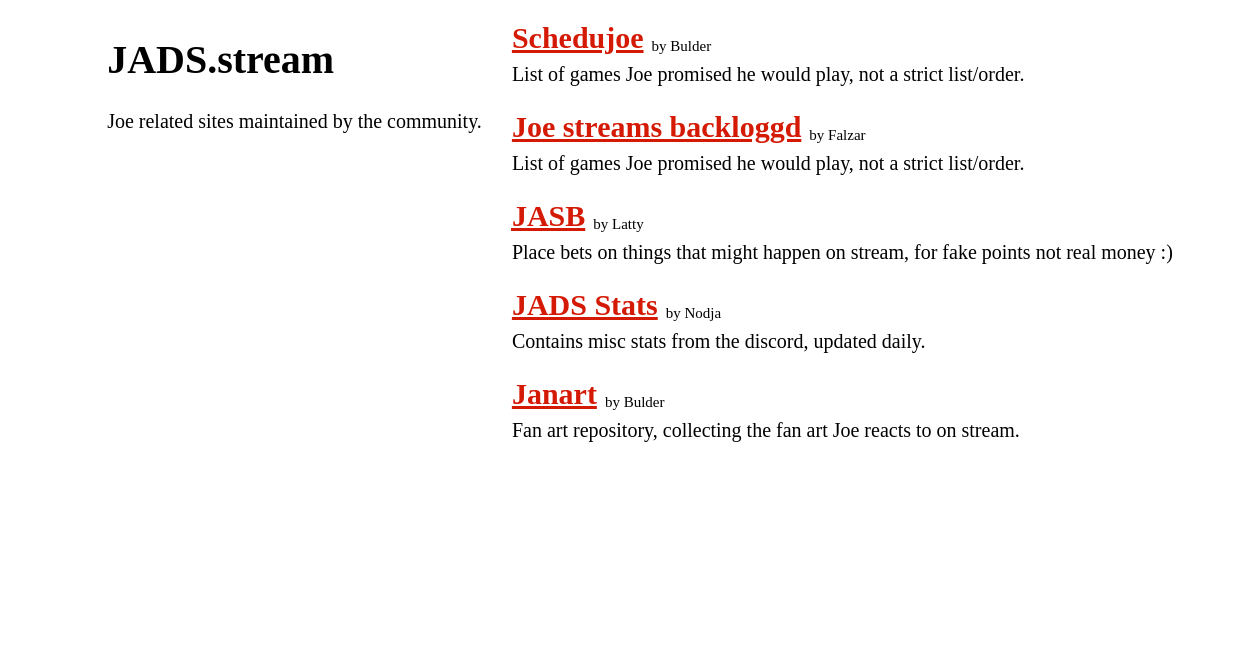
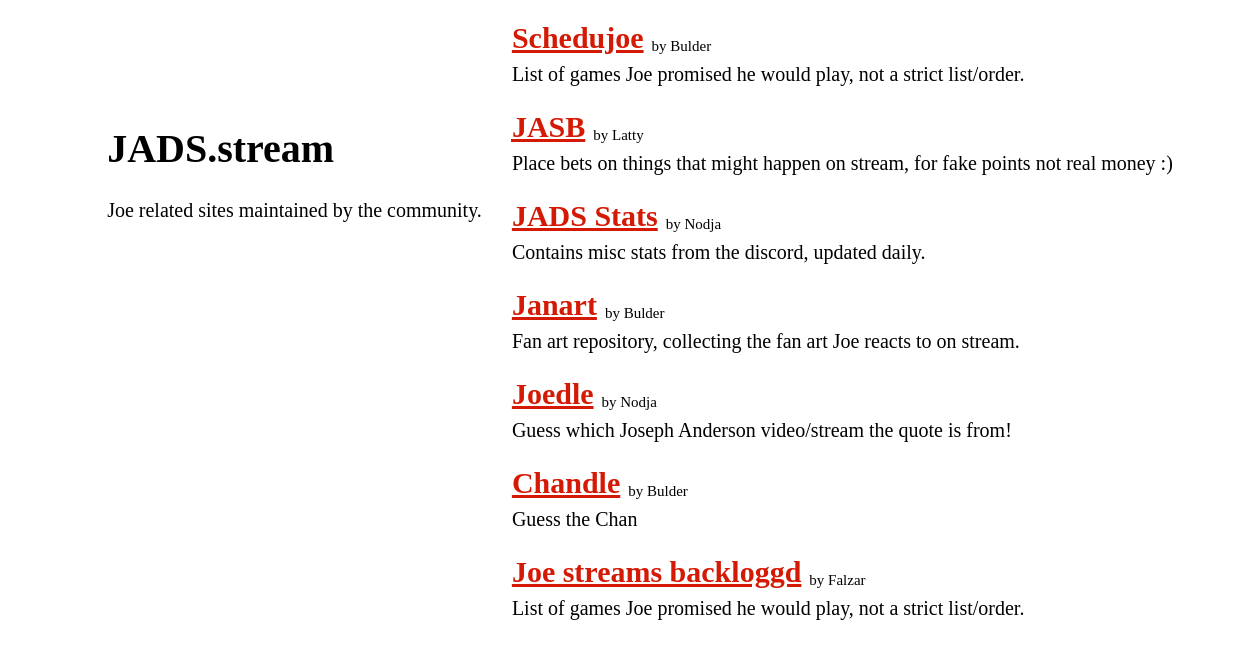
Before and after one commit to jads-dev/jads.stream, a plain HTML site: page index.html in a window 1280 px wide. Shown: the part 348-1006 px from the top of the page, 0-1246 px from the left. Before the commit the page ends 838 px from the top, so only its background shows below. Drawn offline with Linux system fonts and the light colour scheme; a web font is replaced by a local one.

Commit message:
Add games.

```diff
--- a/index.html
+++ b/index.html
@@ -185,18 +185,6 @@
             </li>
             <li>
                 <h2>
-                    <a href="https://www.backloggd.com/u/jph_streams/">
-                        Joe streams backloggd
-                    </a>
-                </h2>
-                <span class="creator">by Falzar</span>
-                <span class="description">
-                    List of games Joe promised he would play, not a strict
-                    list/order.
-                </span>
-            </li>
-            <li>
-                <h2>
                     <a href="https://bets.jads.stream/games">
                         <abbr title="Joseph Anderson Stream Bets">JASB</abbr>
                     </a>
@@ -228,6 +216,34 @@
                     stream.
                 </span>
             </li>
+            <li>
+                <h2>
+                    <a href="https://joedle.nodja.com/">Joedle</a>
+                </h2>
+                <span class="creator">by Nodja</span>
+                <span class="description">
+                    Guess which Joseph Anderson video/stream the quote is from!
+                </span>
+            </li>
+            <li>
+                <h2>
+                    <a href="https://trinkets.bulder.fi/Chandle/">Chandle</a>
+                </h2>
+                <span class="creator">by Bulder</span>
+                <span class="description">Guess the Chan</span>
+            </li>
+            <li>
+                <h2>
+                    <a href="https://www.backloggd.com/u/jph_streams/">
+                        Joe streams backloggd
+                    </a>
+                </h2>
+                <span class="creator">by Falzar</span>
+                <span class="description">
+                    List of games Joe promised he would play, not a strict
+                    list/order.
+                </span>
+            </li>
         </ul>
         <footer>
             <a href="https://github.com/jads-dev/jads.stream" target="_blank">
```
